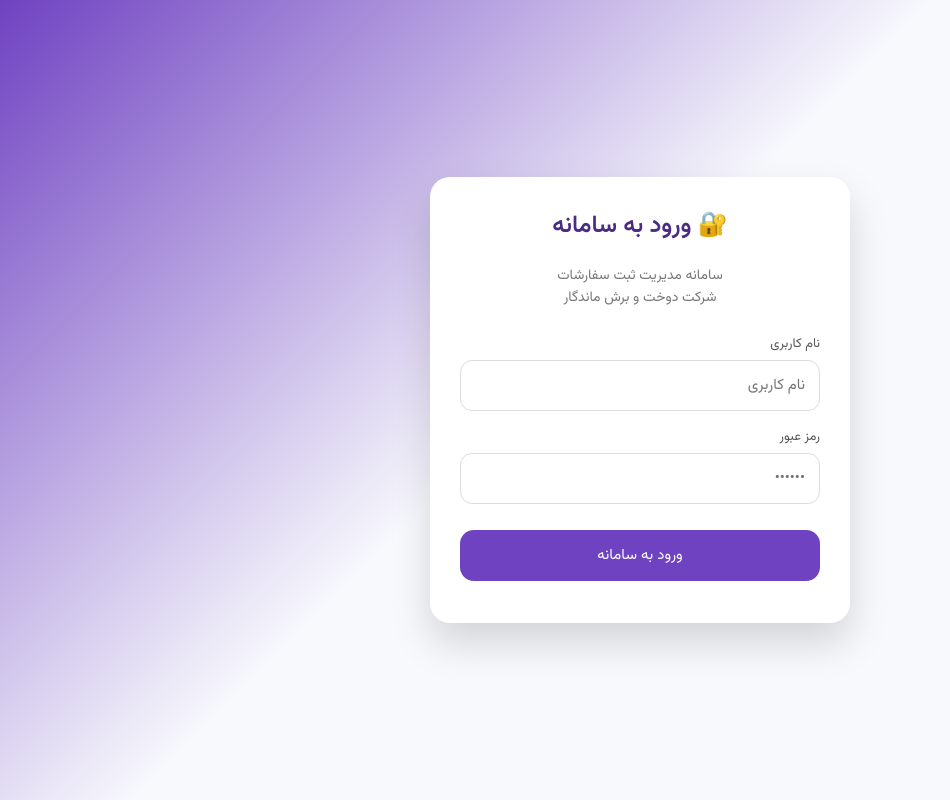
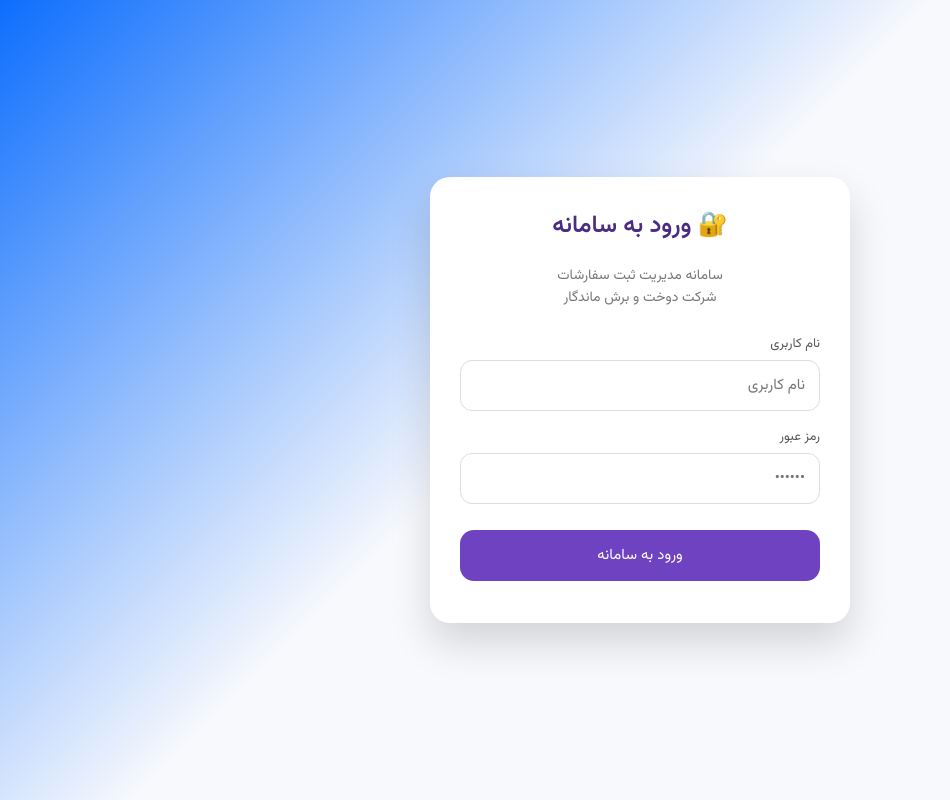
Before and after one commit to hamidghafori2000/mandegar, a plain HTML site: page index.html in a window 1280 px wide. Shown: the whole page, without its empty margins (0-950 px from the left). Drawn offline with Linux system fonts and the light colour scheme.

Commit message:
Update index.html

```diff
--- a/index.html
+++ b/index.html
@@ -29,7 +29,7 @@
 }
     body {
       margin: 0;
-      background: linear-gradient(135deg, #6f42c1 0%, #f8f9fd 45%);
+     background: linear-gradient(135deg, #0d6efd 0%, #f8f9fd 45%);
       min-height: 100svh;
       display: flex;
       align-items: center;
```
